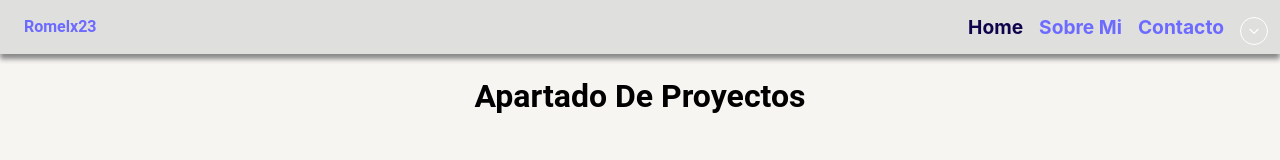
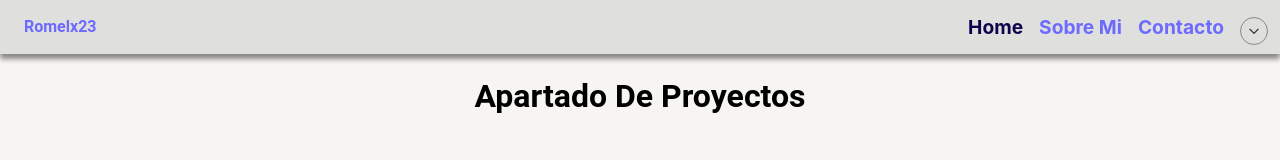
Before and after one commit to romelx23/portafolio_web, a React (Vite) app: page / in a window 1280 px wide. Shown: the top 160 px of the page. Built offline with nearby package versions, Linux system fonts and the light colour scheme.

Commit message:
add select color

```diff
--- a/src/App.scss
+++ b/src/App.scss
@@ -168,6 +168,12 @@
     background: $color-shadow;
     &:hover {
       background: darken($color:$color-shadow, $amount: 20%);
+    }
+  }
+  .select__bg{
+    .btn__select{
+      color: #333;
+      border: 1px solid $color-shadow;
     }
   }
 }
--- a/src/components/ui/SelectColor/SelectColor.scss
+++ b/src/components/ui/SelectColor/SelectColor.scss
@@ -25,6 +25,7 @@
     border-radius: 50%;
     transition: all 0.3s ease-in-out;
     @include name(#fff);
+    box-shadow: 5px 2px 10px rgba(0, 0, 0, 0.1);
     &:nth-of-type(2) {
       @include name(#444);
     }
```
